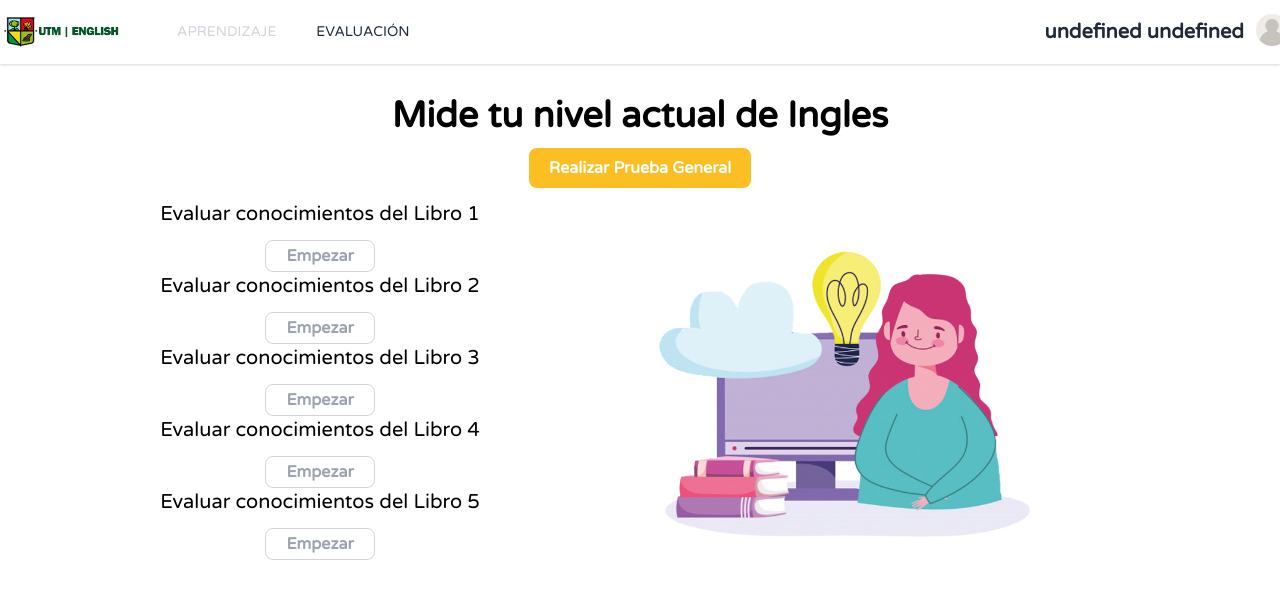
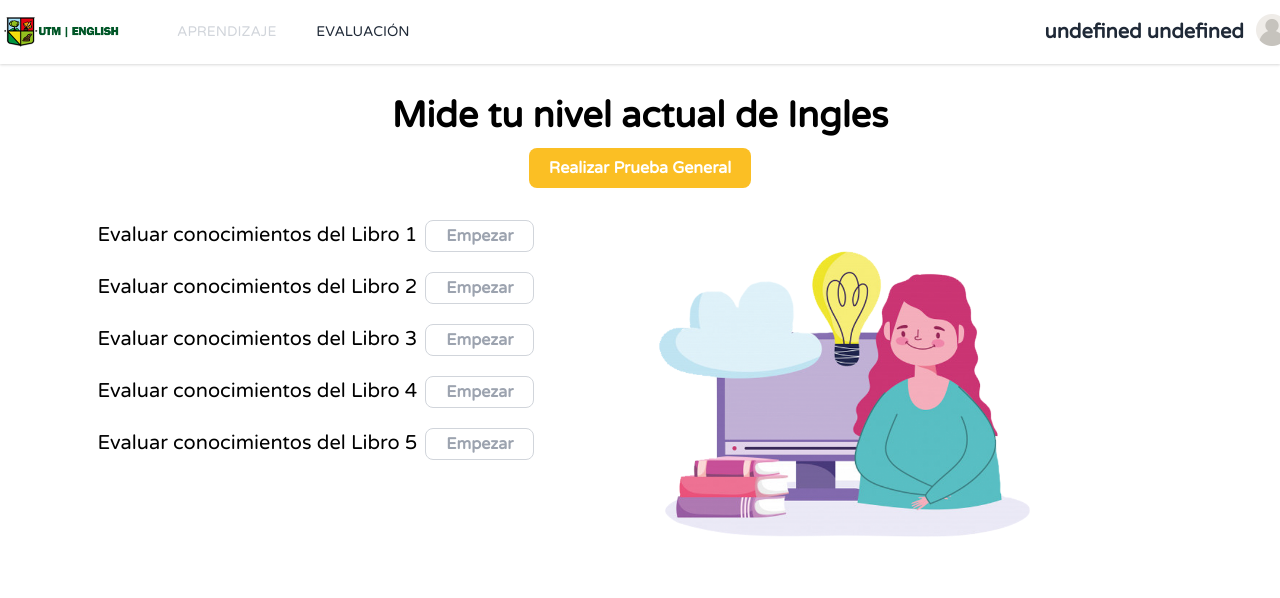
Before and after one commit to dvelez3815/eLearningUTMFCI, a React (Create React App) app: page /evaluacion in a window 1280 px wide. Shown: the top 598 px of the page. Built offline with nearby package versions, Linux system fonts and the light colour scheme.

Commit message:
evaluacion2

```diff
--- a/src/components/pages/Evaluacion/Evaluacion.js
+++ b/src/components/pages/Evaluacion/Evaluacion.js
@@ -25,14 +25,20 @@ const Evaluacion = () => {
           <div className="flex flex-row w-full">
             <div className="lg:w-2/4 md:w-screen">
               {[1, 2, 3, 4, 5].map((item, index) => (
-                <div className="space-y-3">
-                 <h2 className="text-xl "> Evaluar conocimientos del Libro {item}</h2>
-                  <button className="h-8 px-5 text-gray-400 transition-colors duration-150 border border-gray-300  rounded-lg focus:shadow-outline hover:bg-gray-300 hover:text-white font-bold">
-                    <Link to={`/pruebas/libro/` + item} >Empezar</Link>
-                  </button>
+                <div className="my-5">
+                  <div className="inline-block">
+                    <h2 className="text-xl ">
+                      {" "}
+                      Evaluar conocimientos del Libro {item}
+                    </h2>
+                  </div>
+                  <div className="inline-block">
+                    <button className="h-8 mx-2 px-5 text-gray-400 transition-colors duration-150 border border-gray-300  rounded-lg focus:shadow-outline hover:bg-gray-300 hover:text-white font-bold">
+                      <Link to={`/pruebas/libro/` + item}>Empezar</Link>
+                    </button>
+                  </div>
                 </div>
               ))}
-
             </div>
             <div className="lg:w-2/4 hidden md:block">
               <img
```
